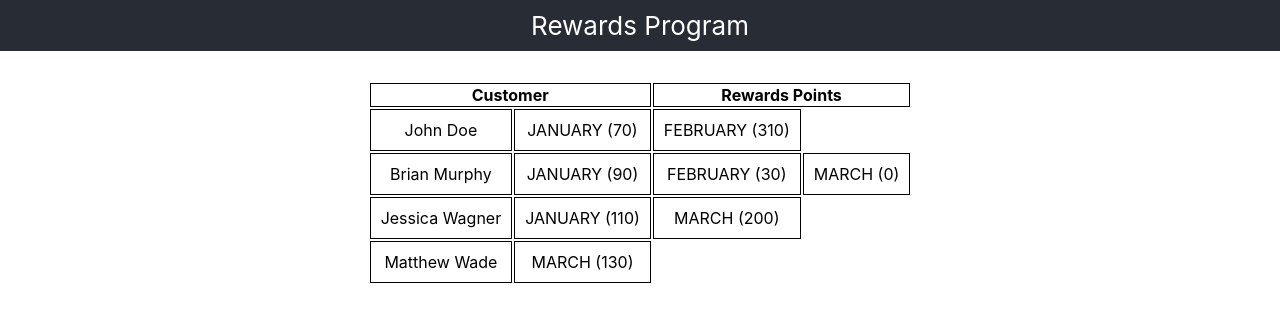
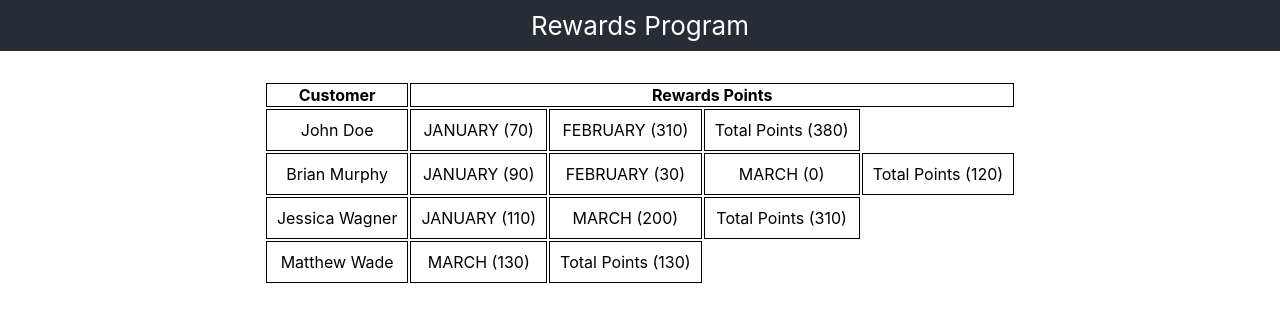
Before and after one commit to chasethesky79/rewards-points-program, a React (Create React App) app: page / in a window 1280 px wide. Shown: the top 322 px of the page. Built offline with nearby package versions, Linux system fonts and the light colour scheme.

Commit message:
rewards-program-calculator
Implemented logic to compute total rewards points

```diff
--- a/src/components/CustomerPointsSummary.tsx
+++ b/src/components/CustomerPointsSummary.tsx
@@ -7,13 +7,14 @@ export const CustomerPointsSummary: React.FC<ICustomerPointsSummaryProps> = ({ c
             <RewardsTableWrapper>
             <tbody>
                 <tr>
-                <th colSpan={2} className='rewards-table-header'>Customer</th>
-                <th colSpan={2} className='rewards-table-header'>Rewards Points</th>
+                <th colSpan={1} className='rewards-table-header'>Customer</th>
+                <th colSpan={4} className='rewards-table-header'>Rewards Points</th>
                 </tr>
-                {Object.entries(customerPointsSummary).map(([ key, value ]) => (
-                <tr className="table-row">
+                {customerPointsSummary && Object.entries(customerPointsSummary).map(([ key, value ]) => (
+                <tr>
                     <RewardsTableColumnWrapper key={`tablevalue-${key}`}>{key}</RewardsTableColumnWrapper>
                     {Object.entries(value['pointsPerMonth']).map(([ key, value ]) => <RewardsTableColumnWrapper key={`tablevalue-${key}`}>{key} ({value})</RewardsTableColumnWrapper>)}
+                    <RewardsTableColumnWrapper>Total Points ({value['totalPoints']})</RewardsTableColumnWrapper>
                 </tr>
                 ))}
             </tbody>
```
